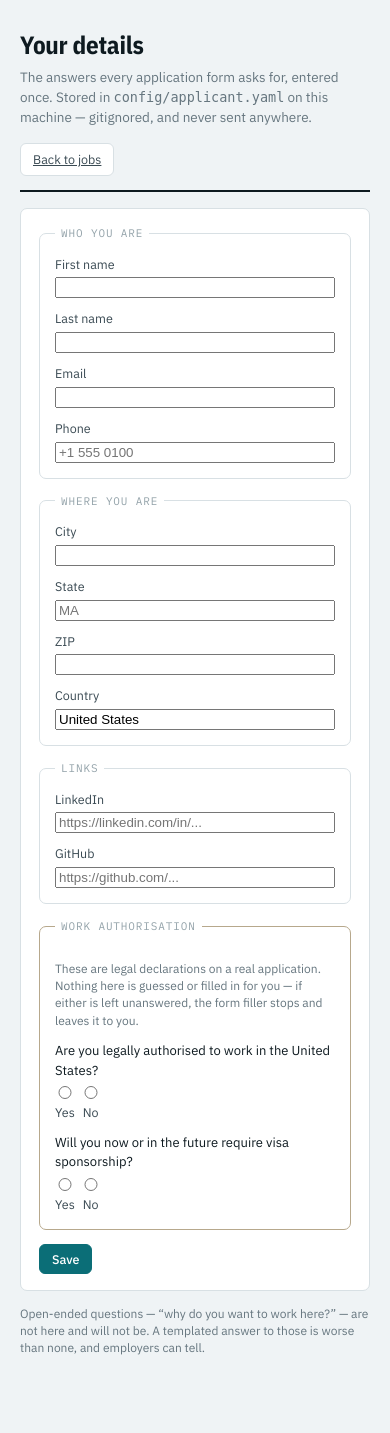
After one commit to shyamsunderprogramer-design/AI_Assistant_Job_Applier, a Flask app: page /applicant in a window 390 px wide. The commit adds this page. Run offline with Flask 3, Linux system fonts and the light colour scheme; parts of the project's set-up code (start-up, migrations or seed data) failed here and were passed over.

Commit message:
Ask for the application details on the page, not in a YAML file
The last step between having this tool and being able to apply with it was
"open config/applicant.yaml in a text editor and change null to true on the
right line". That is a worse experience than the thing it unlocks, and it was
the only thing standing in the way.

It is a form now, at /applicant, with a banner on the main page while it is
unfinished -- visible where the work happens rather than on a page nobody
knows exists.

Two details that matter more than the form itself.

Work authorisation and sponsorship are radio buttons with no preselection, in
a visually separate block, above a line saying nothing there is guessed. They
are legal declarations an employer relies on; a wrong answer is a
misrepresentation rather than a typo, and a default would make one on
someone's behalf.

Saving merges rather than overwrites. The file also carries demographic
answers, employment preferences and the daily application cap, none of which
this form shows -- and replacing them because they were not on screen would be
theft of settings someone deliberately chose. Verified: a save through the
form updates the phone number and leaves demographics, apply and employment
untouched.

Open-ended questions stay out, and the page says so: a templated "why do you
want to work here" is worse than none.

Co-Authored-By: Claude Opus 5 <noreply@anthropic.com>

```diff
--- a/webapp/app.py
+++ b/webapp/app.py
@@ -129,9 +129,98 @@ def index():
         resume_dir=str(resume_dir()),
         strong=sum(1 for r in rows if r["score"] is not None and r["score"] >= 70),
         my_years=derived_years(),
+        applicant=applicant_state(),
         unscored=sum(1 for r in rows if r["score"] is None),
         **last_run_stats(),
     )
+
+
+@app.get("/applicant")
+def applicant_form():
+    """The answers every application form asks for, as a form.
+
+    These lived only in config/applicant.yaml. Asking someone to open a text
+    editor and change `null` to `true` on the right line, in a file they have
+    never seen, is a worse experience than the thing it unlocks -- and it was
+    the only step left between having the tool and being able to apply with it.
+    """
+    from apply.profile import Applicant, ProfileIncomplete, check_ready, load
+
+    try:
+        person = load(applicant_path())
+    except ProfileIncomplete:
+        person = Applicant()
+
+    return render_template("applicant.html", a=person,
+                           problems=check_ready(person))
+
+
+@app.post("/applicant")
+def applicant_save():
+    """Write the form back, keeping everything the form does not ask about."""
+    import yaml
+
+    from apply.profile import Applicant, check_ready, load
+
+    path = applicant_path()
+    # Read what is there first: the file carries demographics, employment
+    # preferences and apply settings this form deliberately does not show, and
+    # overwriting them because they were not on screen would be theft.
+    existing = {}
+    if path.exists():
+        try:
+            existing = yaml.safe_load(path.read_text(encoding="utf-8")) or {}
+        except (OSError, ValueError):
+            existing = {}
+
+    def field(name: str) -> str:
+        return " ".join((request.form.get(name) or "").split())
+
+    def tri(name: str):
+        """Yes, no, or still unanswered. A legal declaration has no default."""
+        raw = (request.form.get(name) or "").strip().lower()
+        return True if raw == "yes" else False if raw == "no" else None
+
+    existing.setdefault("personal", {}).update({
+        "first_name": field("first_name"), "last_name": field("last_name"),
+        "email": field("email"), "phone": field("phone"),
+    })
+    existing.setdefault("location", {}).update({
+        "city": field("city"), "state": field("state"),
+        "postal_code": field("postal_code"),
+        "country": field("country") or "United States",
+    })
+    existing.setdefault("links", {}).update({
+        "linkedin": field("linkedin"), "github": field("github"),
+    })
+    existing.setdefault("authorisation", {}).update({
+        "authorised_to_work": tri("authorised_to_work"),
+        "requires_sponsorship": tri("requires_sponsorship"),
+    })
+
+    path.parent.mkdir(parents=True, exist_ok=True)
+    path.write_text(yaml.safe_dump(existing, sort_keys=False, allow_unicode=True),
+                    encoding="utf-8")
+
+    person = load(path)
+    problems = check_ready(person)
+    return jsonify(ok=not problems, problems=problems, saved=str(path.name))
+
+
+def applicant_path() -> Path:
+    return PROJECT_ROOT / "config" / "applicant.yaml"
+
+
+def applicant_state() -> dict:
+    """Whether the apply step can run, for the banner on the main page."""
+    from apply.profile import Applicant, ProfileIncomplete, check_ready, load
+
+    try:
+        person = load(applicant_path())
+    except ProfileIncomplete:
+        return {"exists": False, "ready": False, "missing": 6}
+    problems = check_ready(person)
+    return {"exists": True, "ready": not problems, "missing": len(problems)}
 
 
 def derived_years() -> int | None:
--- a/webapp/static/app.css
+++ b/webapp/static/app.css
@@ -226,3 +226,23 @@ ol.steps{list-style:none;margin:0;padding:0}
 .probe-track i{display:block;height:100%;background:var(--signal);
   transition:width .6s ease}
 .probe-foot{margin-top:7px;font-size:11px;color:var(--faint)}
+
+/* The details form. Plain, close-set, and quick to fill: it is the one screen
+   standing between having the tool and being able to apply with it. */
+.fset{border:1px solid var(--line);border-radius:7px;padding:13px 15px 15px;
+  margin:0 0 14px}
+.fset legend{font-size:11px;font-family:var(--mono);letter-spacing:.08em;
+  text-transform:uppercase;color:var(--faint);padding:0 6px}
+.grid2{display:grid;grid-template-columns:repeat(2,1fr);gap:11px 14px}
+@media(max-width:620px){.grid2{grid-template-columns:1fr}}
+.fset label{display:grid;gap:4px;font-size:12.5px;color:var(--ink-2)}
+.fset input[type=text],.fset input[type=email],.fset input:not([type]){width:100%}
+
+/* The two questions that have no default. Marked so they read as different
+   from a phone number, because they are. */
+.declare{border-color:color-mix(in srgb,var(--warn) 42%,var(--line))}
+.ask{display:grid;gap:6px;margin-top:11px}
+.ask>span{font-size:13px}
+.radio{display:inline-flex;align-items:center;gap:6px;font-size:13px;
+  color:var(--ink);cursor:pointer}
+.radio input{margin:0}
--- /dev/null
+++ b/webapp/templates/applicant.html
@@ -0,0 +1,109 @@
+{% extends "base.html" %}
+{% block body %}
+<header class="top">
+  <div>
+    <h1>Your details</h1>
+    <div class="sub">The answers every application form asks for, entered once.
+      Stored in <code>config/applicant.yaml</code> on this machine — gitignored,
+      and never sent anywhere.</div>
+  </div>
+  <a class="btn" href="{{ url_for('index') }}">Back to jobs</a>
+</header>
+
+<form id="applicant" class="card">
+
+  <fieldset class="fset">
+    <legend>Who you are</legend>
+    <div class="grid2">
+      <label>First name<input name="first_name" value="{{ a.personal.get('first_name','') }}" required></label>
+      <label>Last name<input name="last_name" value="{{ a.personal.get('last_name','') }}" required></label>
+      <label>Email<input name="email" type="email" value="{{ a.personal.get('email','') }}" required></label>
+      <label>Phone<input name="phone" value="{{ a.personal.get('phone','') }}" placeholder="+1 555 0100" required></label>
+    </div>
+  </fieldset>
+
+  <fieldset class="fset">
+    <legend>Where you are</legend>
+    <div class="grid2">
+      <label>City<input name="city" value="{{ a.location.get('city','') }}"></label>
+      <label>State<input name="state" value="{{ a.location.get('state','') }}" placeholder="MA"></label>
+      <label>ZIP<input name="postal_code" value="{{ a.location.get('postal_code','') }}"></label>
+      <label>Country<input name="country" value="{{ a.location.get('country','United States') }}"></label>
+    </div>
+  </fieldset>
+
+  <fieldset class="fset">
+    <legend>Links</legend>
+    <div class="grid2">
+      <label>LinkedIn<input name="linkedin" value="{{ a.links.get('linkedin','') }}" placeholder="https://linkedin.com/in/..."></label>
+      <label>GitHub<input name="github" value="{{ a.links.get('github','') }}" placeholder="https://github.com/..."></label>
+    </div>
+  </fieldset>
+
+  {# These two are the reason this page exists. They have no default, and the
+     apply step stops rather than choosing one, because an employer relies on
+     the answer and a wrong one is a misrepresentation rather than a typo. #}
+  <fieldset class="fset declare">
+    <legend>Work authorisation</legend>
+    <p class="hint">These are legal declarations on a real application. Nothing
+      here is guessed or filled in for you — if either is left unanswered, the
+      form filler stops and leaves it to you.</p>
+
+    <div class="ask">
+      <span>Are you legally authorised to work in the United States?</span>
+      <div class="row">
+        <label class="radio"><input type="radio" name="authorised_to_work" value="yes"
+          {% if a.authorisation.get('authorised_to_work') is true %}checked{% endif %}> Yes</label>
+        <label class="radio"><input type="radio" name="authorised_to_work" value="no"
+          {% if a.authorisation.get('authorised_to_work') is false %}checked{% endif %}> No</label>
+      </div>
+    </div>
+
+    <div class="ask">
+      <span>Will you now or in the future require visa sponsorship?</span>
+      <div class="row">
+        <label class="radio"><input type="radio" name="requires_sponsorship" value="yes"
+          {% if a.authorisation.get('requires_sponsorship') is true %}checked{% endif %}> Yes</label>
+        <label class="radio"><input type="radio" name="requires_sponsorship" value="no"
+          {% if a.authorisation.get('requires_sponsorship') is false %}checked{% endif %}> No</label>
+      </div>
+    </div>
+  </fieldset>
+
+  <div class="row" style="margin-top:4px">
+    <button class="btn primary" type="submit">Save</button>
+    <span class="hint" id="save-note"></span>
+  </div>
+  <div class="out" id="out" hidden></div>
+</form>
+
+<p class="hint" style="margin-top:14px">
+  Open-ended questions — &ldquo;why do you want to work here?&rdquo; — are not
+  here and will not be. A templated answer to those is worse than none, and
+  employers can tell.
+</p>
+
+<script>
+const $ = id => document.getElementById(id);
+
+$('applicant').addEventListener('submit', async e => {
+  e.preventDefault();
+  const out = $('out');
+  out.hidden = false; out.className = 'out'; out.textContent = 'Saving…';
+  try {
+    const r = await fetch('/applicant', {method: 'POST', body: new FormData(e.target)});
+    const d = await r.json();
+    if (d.ok) {
+      out.className = 'out good';
+      out.textContent = 'Saved. Applications can be filled in now.';
+    } else {
+      out.className = 'out bad';
+      out.textContent = 'Saved, but still needed:\n  ' + d.problems.join('\n  ');
+    }
+  } catch (err) {
+    out.className = 'out bad';
+    out.textContent = 'Could not reach the app. If you restarted it, reload this page.';
+  }
+});
+</script>
+{% endblock %}
```
Also changed, not shown: webapp/templates/index.html (+12 -0 lines).
